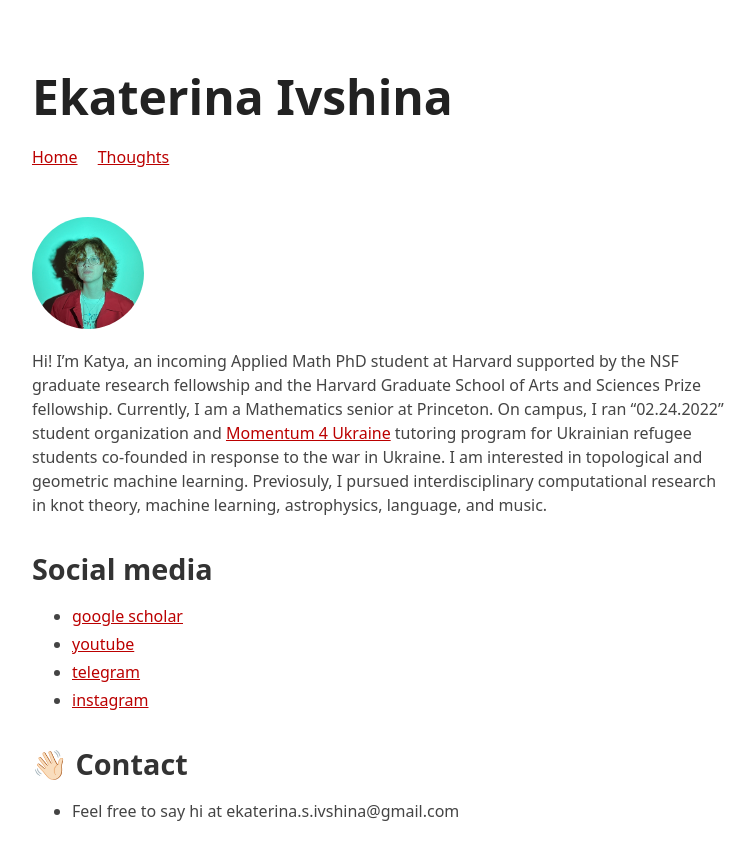
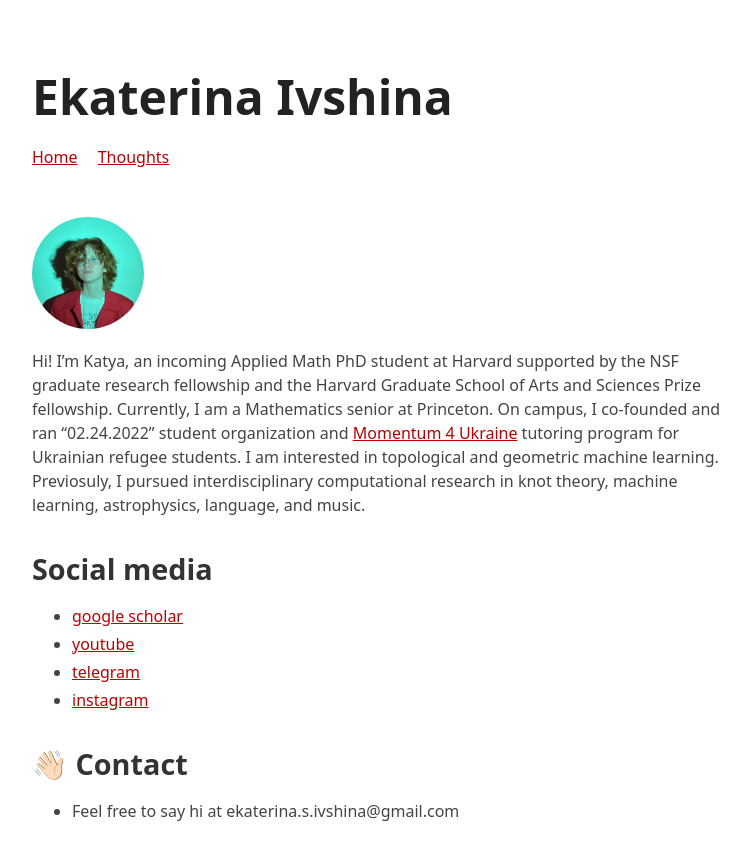
Before and after one commit to eivshina/point-theme, a Jekyll site: the page built from index.md, in a window 1280 px wide. Shown: the top 860 px of the page, without its empty margins (258-1012 px from the left). Built offline with Jekyll 4.4.1, drawn with Linux system fonts in a browser that asks for light colours.

Commit message:
Update index.md

```diff
--- a/index.md
+++ b/index.md
@@ -1,7 +1,7 @@
 ---
 ---
 
-Hi! I'm Katya, an incoming Applied Math PhD student at Harvard supported by the NSF graduate research fellowship and the Harvard Graduate School of Arts and Sciences Prize fellowship. Currently, I am a Mathematics senior at Princeton. On campus, I ran "02.24.2022" student organization and [Momentum 4 Ukraine](https://momentumai.org/momentum4ukraine) tutoring program for Ukrainian refugee students co-founded in response to the war in Ukraine. I am interested in topological and geometric machine learning. Previosuly, I pursued interdisciplinary computational research in knot theory, machine learning, astrophysics, language, and music.
+Hi! I'm Katya, an incoming Applied Math PhD student at Harvard supported by the NSF graduate research fellowship and the Harvard Graduate School of Arts and Sciences Prize fellowship. Currently, I am a Mathematics senior at Princeton. On campus, I co-founded and ran "02.24.2022" student organization and [Momentum 4 Ukraine](https://momentumai.org/momentum4ukraine) tutoring program for Ukrainian refugee students. I am interested in topological and geometric machine learning. Previosuly, I pursued interdisciplinary computational research in knot theory, machine learning, astrophysics, language, and music.
 
 ## Social media
 - [google scholar](https://scholar.google.com/citations?hl=en&user=jhYd_wsAAAAJ&scilu=&scisig=ADuiNO0AAAAAZDMSRpHneTjWPPsvODMwArfDODM&gmla=ABEO0YpqhbzwNKBzhMCn82MdDVi4Sd9RJdhBFiiUF8vzAt6qK3moUdH5SecKPAmUxo9ER0HjHyY0UVPe6gnb_zVOSMF5XKkDdnyK9b-WAGQ&sciund=14544799918200701033)
```
